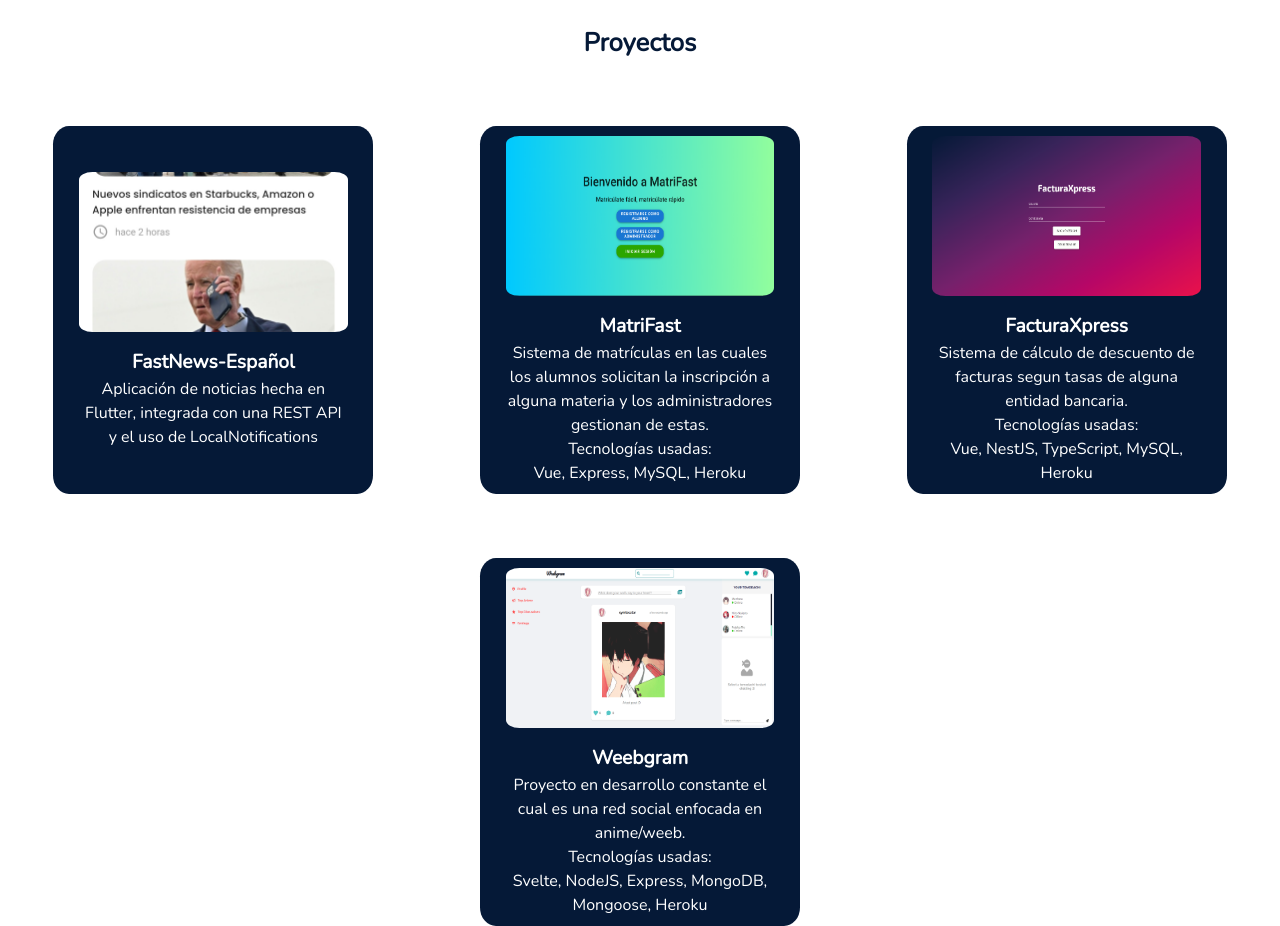
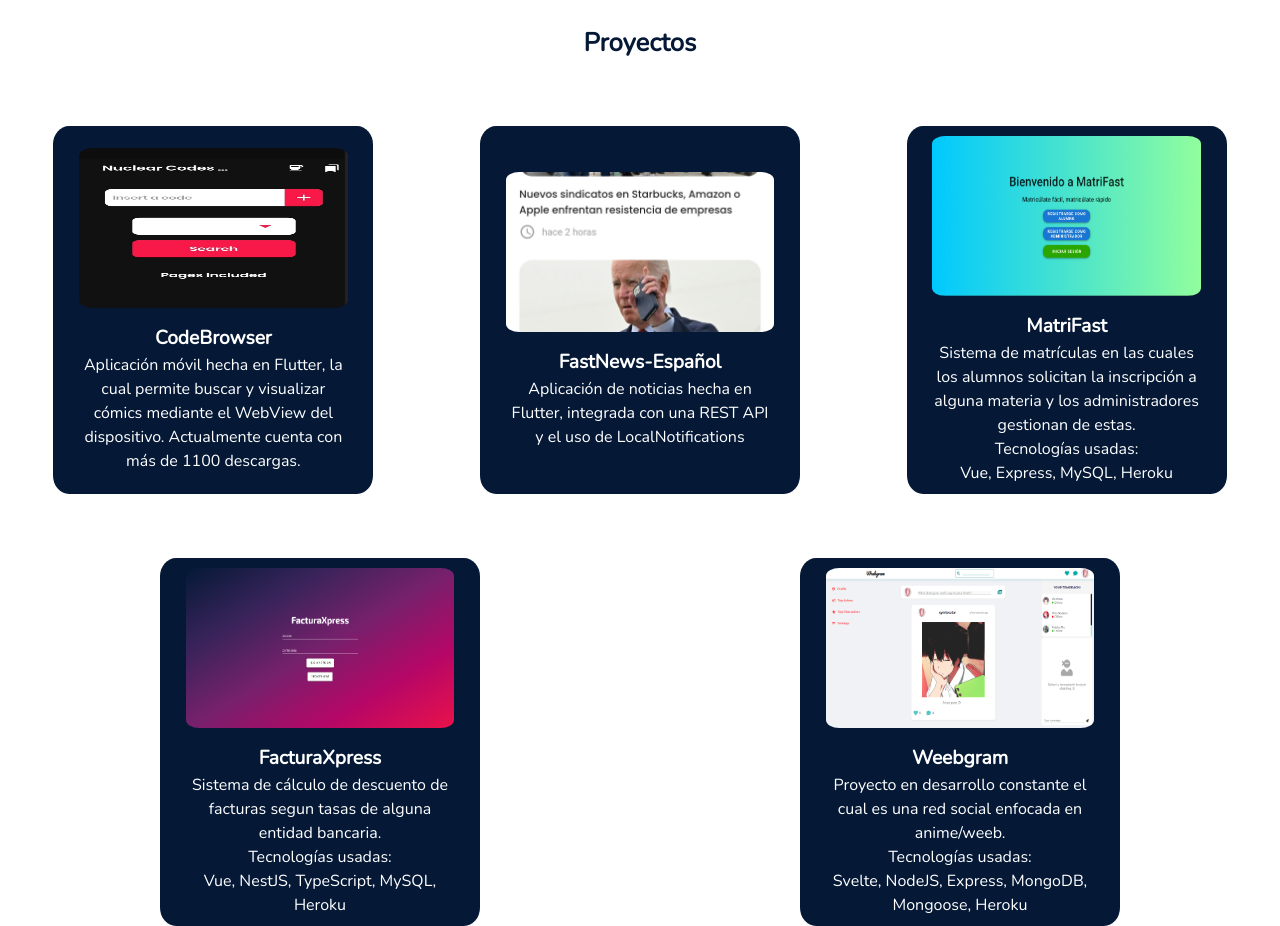
Before and after one commit to symphony701/Portafolio, a plain HTML site: page index.html in a window 1280 px wide. Shown: the part 3520-4446 px from the top of the page. Drawn offline with nearby package versions, Linux system fonts and the light colour scheme.

Commit message:
add codebrowser

```diff
--- a/index.html
+++ b/index.html
@@ -154,6 +154,17 @@
         <h2>Proyectos</h2>
         <div class="cards-proyectos">
           <div class="card">
+            <a href="#" target="_blank">
+              <img src="./assets/codebrowser.png" alt="codebrowser" />
+            </a>
+            <div class="info-card">
+              <h5>CodeBrowser</h5>
+              <p>
+                Aplicación móvil hecha en Flutter, la cual permite buscar y visualizar cómics mediante el WebView del dispositivo. Actualmente cuenta con más de 1100 descargas.
+              </p>
+            </div>
+          </div>
+          <div class="card">
             <a href="#">
               <img src="./assets/fast-news-español.jfif" alt="FastNews-Español" style="object-fit: cover;" />
             </a>
@@ -206,6 +217,7 @@
               <p>Svelte, NodeJS, Express, MongoDB, Mongoose, Heroku</p>
             </div>
           </div>
+
         </div>
       </div>
       <div class="contact" id="contact">
```
Also changed, not shown: assets/codebrowser.png (renamed from assets/imagen_2022-10-28_125819072.png).
